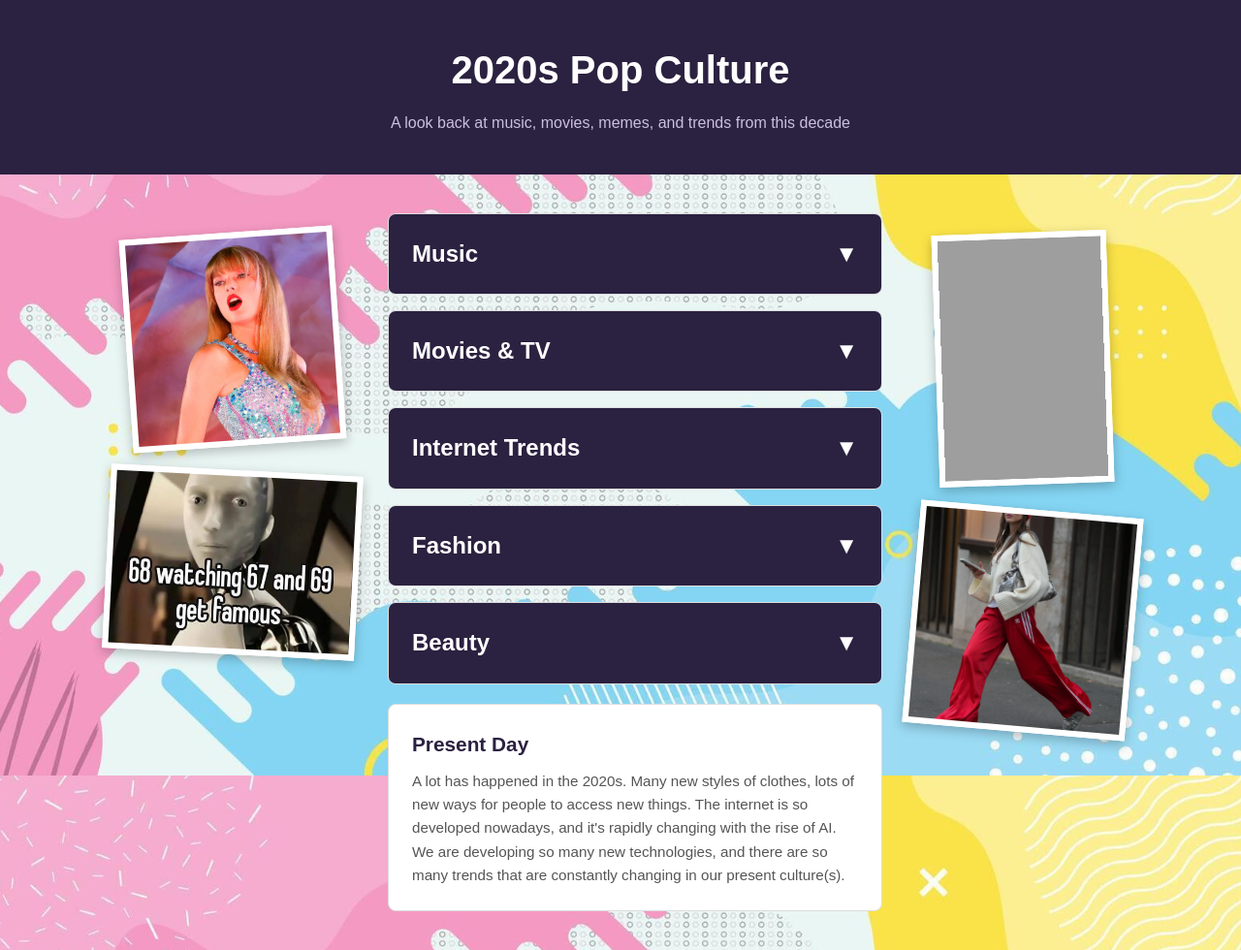
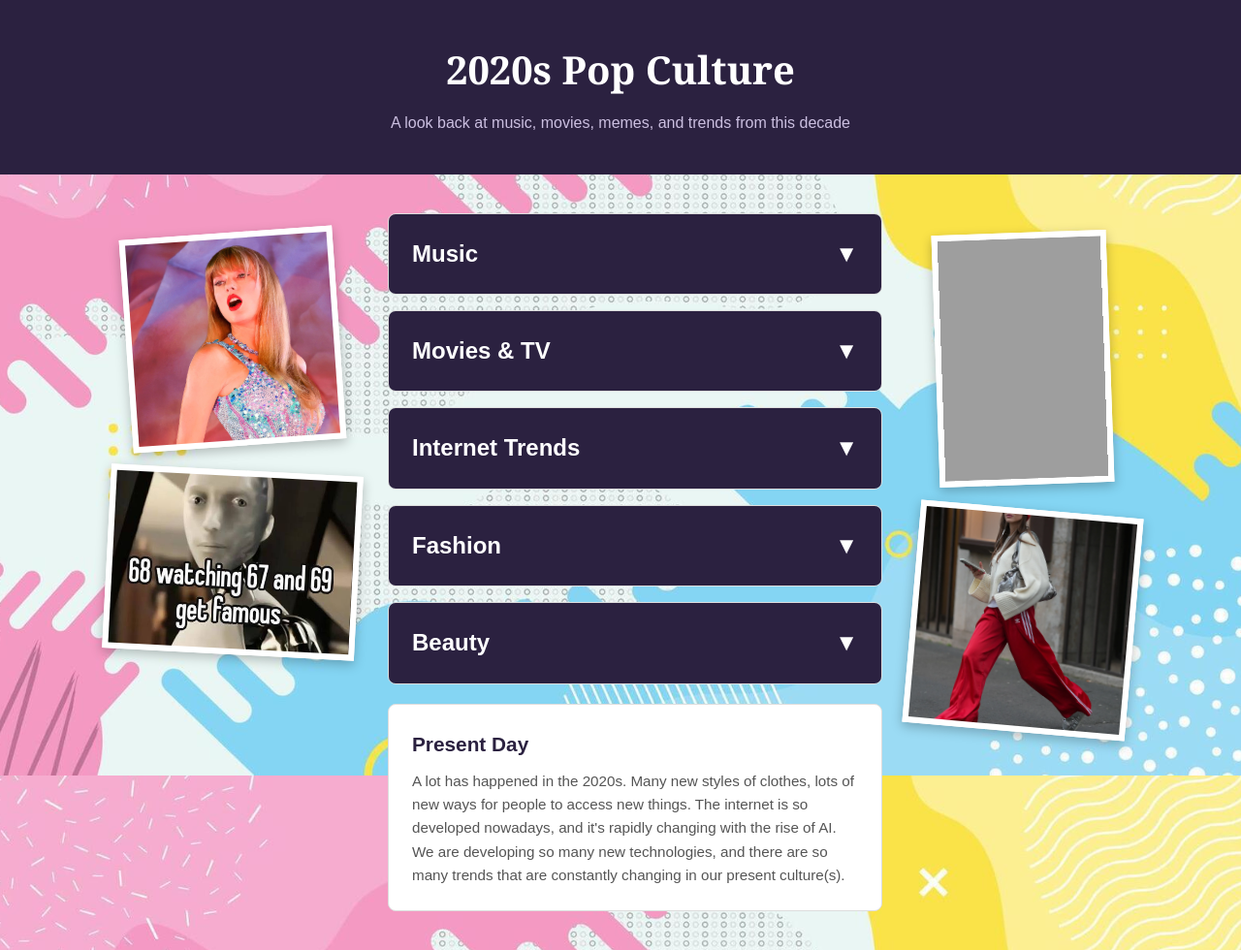
Before and after one commit to MarvellousVv/MarvellousVv.github.io, a plain HTML site: page index.html in a window 1280 px wide. Shown: the top 980 px of the page at 97% size. Drawn offline with Linux system fonts and the light colour scheme; grey boxes are pictures that could not be loaded.

Commit message:
Add font-family to header h1 style

```diff
--- a/index.html
+++ b/index.html
@@ -24,9 +24,10 @@
     text-align: center;
   }
 
-  header h1 {
+   header h1 {
     font-size: 2.5rem;
     margin-bottom: 10px;
+    font-family: Georgia, serif;
   }
 
   header p {
```
